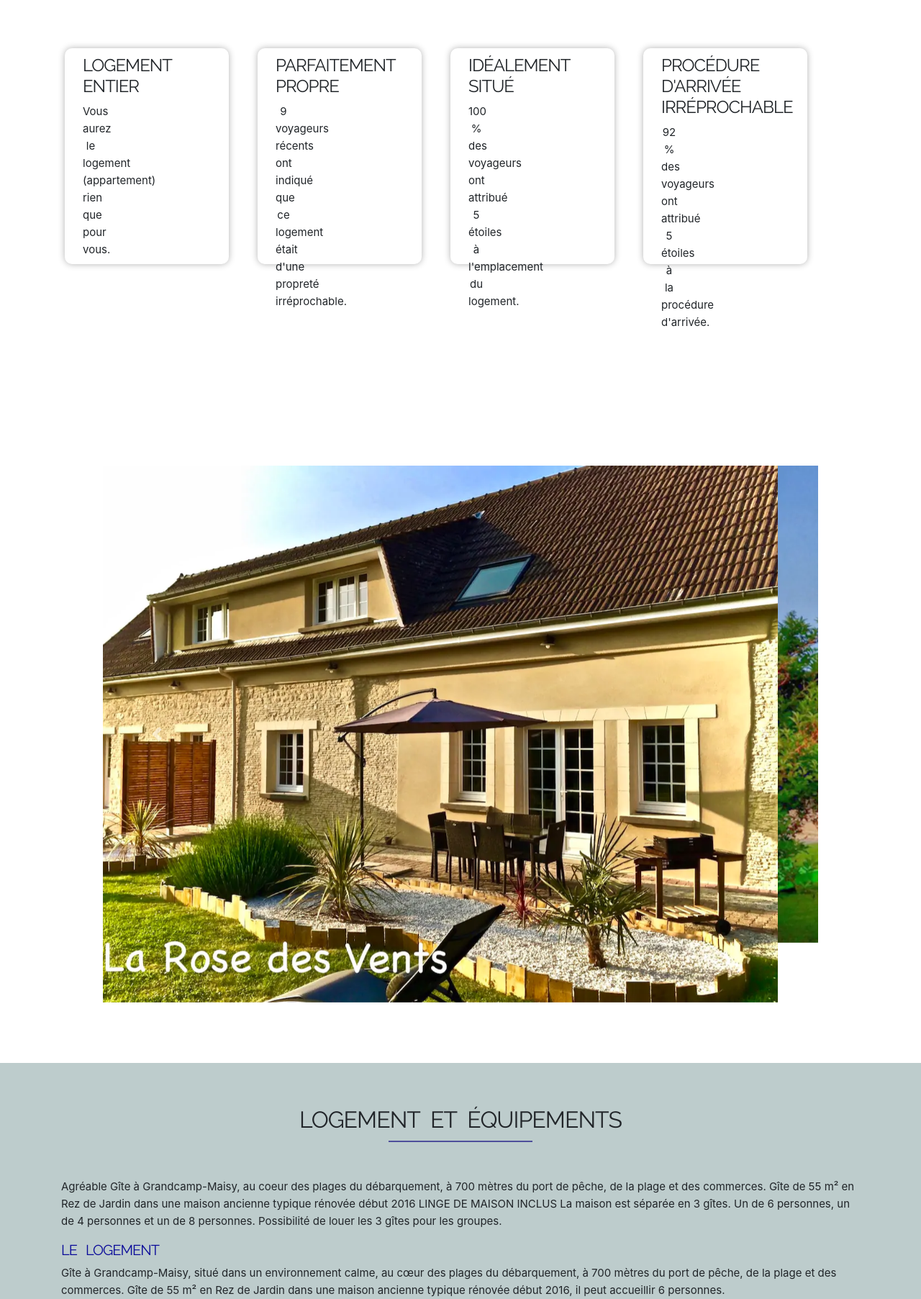
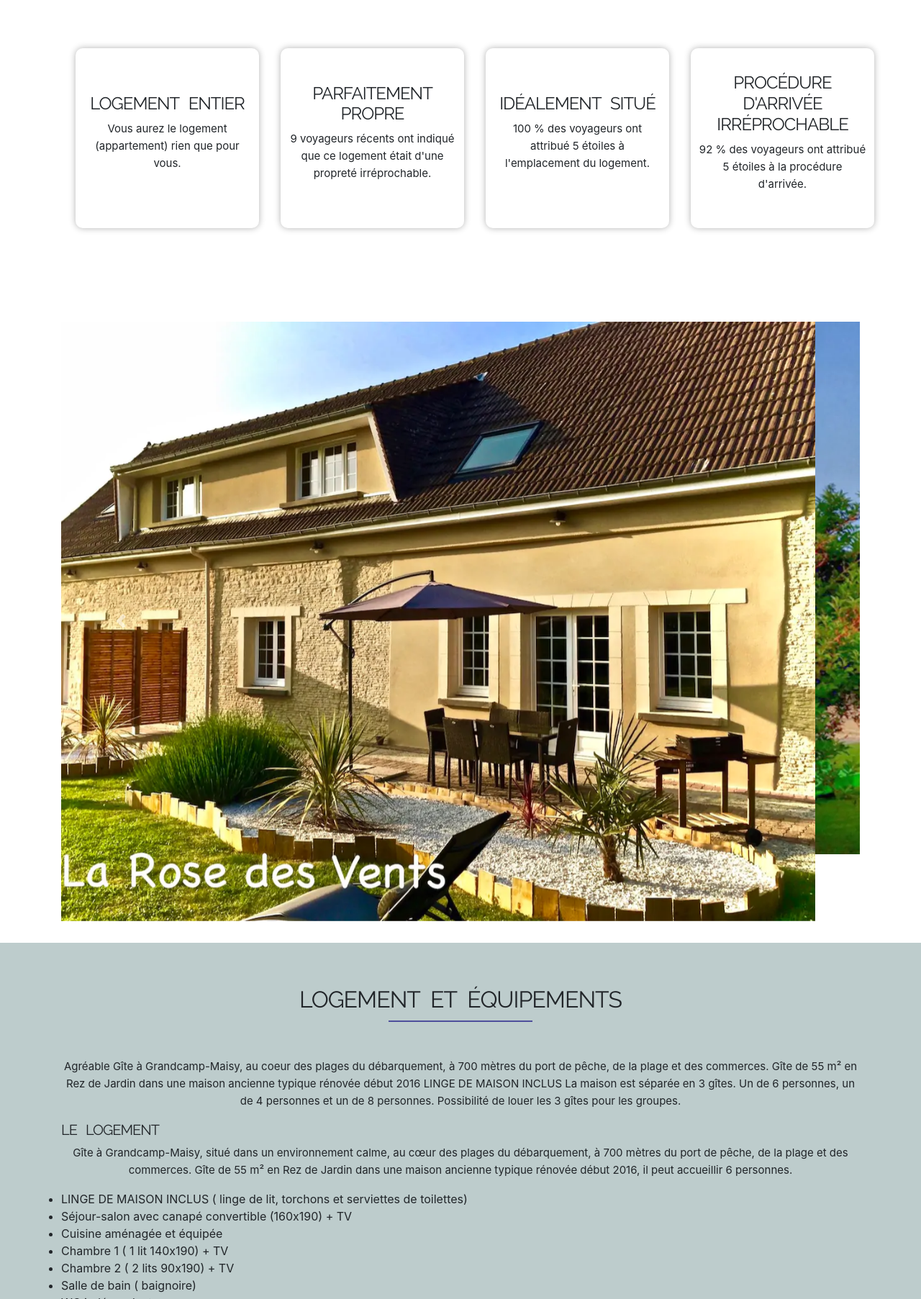
Before and after one commit to Stefani8511/boot-gite, a plain HTML site: page index.html in a window 1280 px wide. Shown: the part 995-2800 px from the top of the page at 72% size. Drawn offline with nearby package versions, Linux system fonts and the light colour scheme.

Commit message:
mise en place du container gite

```diff
--- a/index.html
+++ b/index.html
@@ -40,7 +40,7 @@
           </a>
           <div class="dropdown-menu" aria-labelledby="navbarDropdown">
             <a class="dropdown-item" href="#galerie-photo">Photos</a>
-            <a class="dropdown-item" href="#description">Equipements</a>
+            <a class="dropdown-item" href="#logement">Logement et équipements</a>
             <a class="dropdown-item" href="#quartier">Le quartier</a>
             <div class="dropdown-divider"></div>
             <a class="dropdown-item" href="#clients">Commentaires</a>
@@ -65,11 +65,7 @@
         <div class="col-md-12 home-title">
 
           <p>Découvrez notre gîte pour 6 personnes à 2 pas des plages du débarquement.</p>
-          <a href="#" class="btn">Le gîte</a>
-          <a href="#" class="btn">Le logement et équipements</a>
-          <a href="#" class="btn">Le quartier</a>
-          <a href="#" class="btn">Commentaires</a>
-          <a href="#" class="btn">Contactez les hôtes</a>
+
         </div>
       </div>
     </div>
@@ -84,29 +80,38 @@
       </div>
 
       <div class="row">
-        <div class="info">
+
           <div class="col-md-3">
+            <div class="info">
             <h4>Logement entier</h4>
             <p> Vous aurez le logement (appartement) rien que pour vous.</p>
           </div>
-        </div>
-        <div class="info">
+          </div>
+
+
           <div class="col-md-3">
+            <div class="info">
             <h4>Parfaitement propre</h4>
             <p>9 voyageurs récents ont indiqué que ce logement était d'une propreté irréprochable.</p>
           </div>
-        </div>
-        <div class="info">
+          </div>
+
+
           <div class="col-md-3">
+            <div class="info">
             <h4>Idéalement situé</h4>
             <p>100 % des voyageurs ont attribué 5 étoiles à l'emplacement du logement.</p>
           </div>
-        </div>
-        <div class="info">
+          </div>
+
+
           <div class="col-md-3">
+            <div class="info">
             <h4>Procédure d'arrivée irréprochable</h4>
             <p>92 % des voyageurs ont attribué 5 étoiles à la procédure d'arrivée.</p>
           </div>
+          </div>
+
         </div>
       </div>
     </div>
@@ -114,8 +119,8 @@
   </section>
 
   <!--GALERIE PHOTO-->
-  <section>
-    <div class="container" id="galerie-photo">
+  <section id="galerie-photo">
+    <div class="container"class="photos" >
       <div class="row">
 
       </div>
@@ -165,8 +170,8 @@
 
 
   <!--DESCRIPTION-->
-  <section id="description">
-    <div class="container">
+  <section id="logement">
+    <div class="container" class="description">
       <div class="row">
         <div class="col-md-12">
           <h2>Logement et équipements</h2>
--- a/style.css
+++ b/style.css
@@ -92,28 +92,31 @@ h2:after{
   /*PRESENTATION*/
 
 #gite{
-height: 700px;
+height: 500px;
 
 }
 
 .info{
 
-    height: 300px;
-    width: 20%;
+    height: 250px;
+   width: 100%;
     padding: 10px 10px;
     margin: 20px;
     border-radius: 10px;
     box-shadow: 0 0 10px rgba(0,0,0,0.3);
+display: flex;
+flex-direction: column;
+justify-content: center;
+
+}
+.info h4{
+  text-align: center;
 }
 
-.info h4{
-    text-align: center;
-
-}
 
 /*GALERIE*/
 
-#galerie-photo{
+.galerie-photo{
 
     height: 100vh;
     width: 80%;
@@ -123,16 +126,17 @@ height: 700px;
 
 /*LOGEMENTS ET EQUIPEMENTS*/
 
-#description{
+#logement{
 background-color: rgb(189, 204, 204);
+
 }
 
-#description h5{
+.description h5{
     color: rgb(9, 9, 153);
 
 }
 
-#description p{
+.description p{
     text-align: left;
 }
 
```
